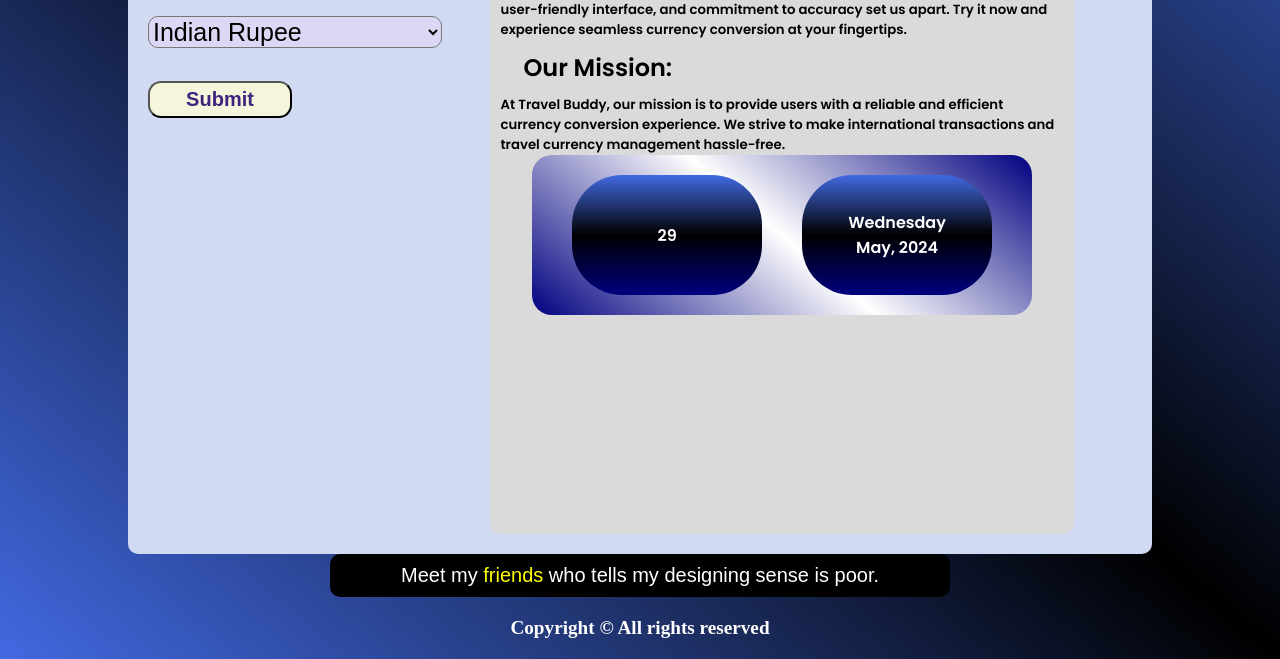
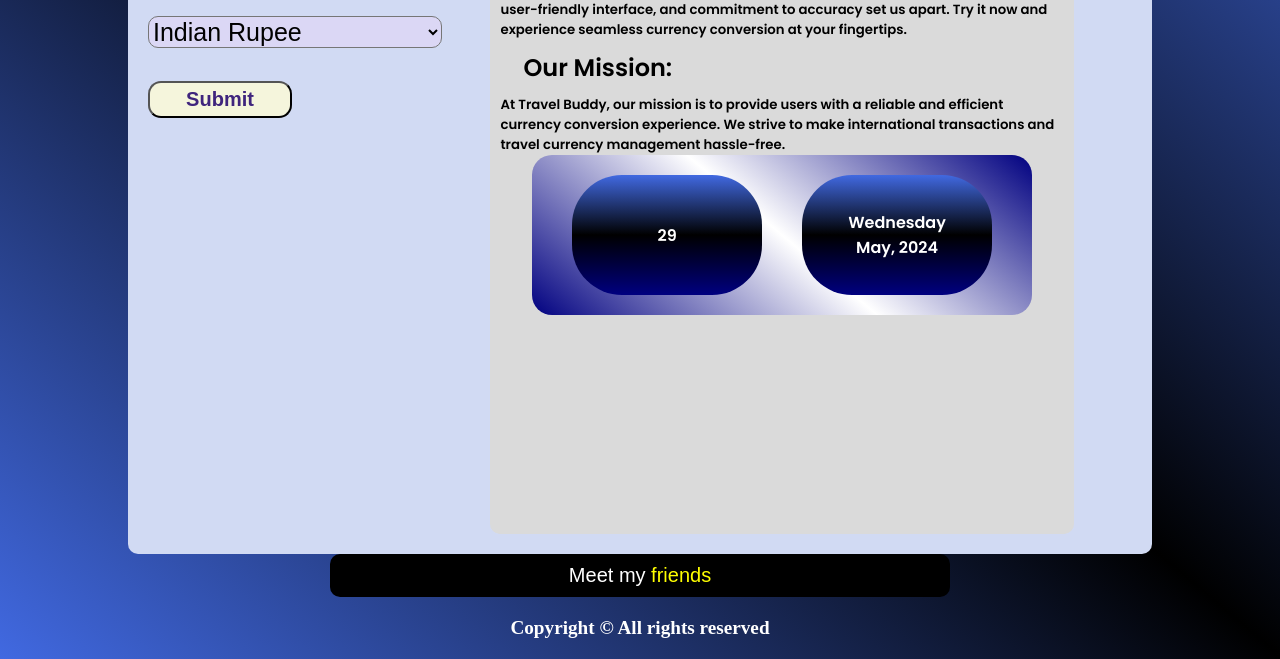
Before and after one commit to Abhishek-Ranjan-16/Travel-Buddy, a plain HTML site: page index.html in a window 1280 px wide. Shown: the part 422-1081 px from the top of the page. Drawn offline with Linux system fonts and the light colour scheme.

Commit message:
design acha bnata hu

```diff
--- a/index.html
+++ b/index.html
@@ -117,7 +117,6 @@
         style="text-decoration: none; color: yellow"
         >friends</a
       >
-      who tells my designing sense is poor.
     </div>
     <footer
       style="padding: 20px; color: white; font-size: larger; font-weight: 600"
```
